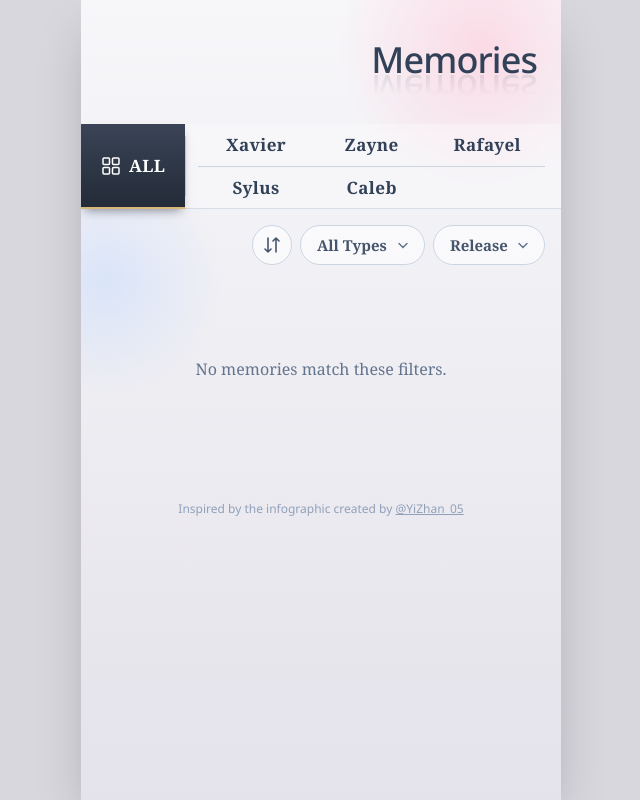
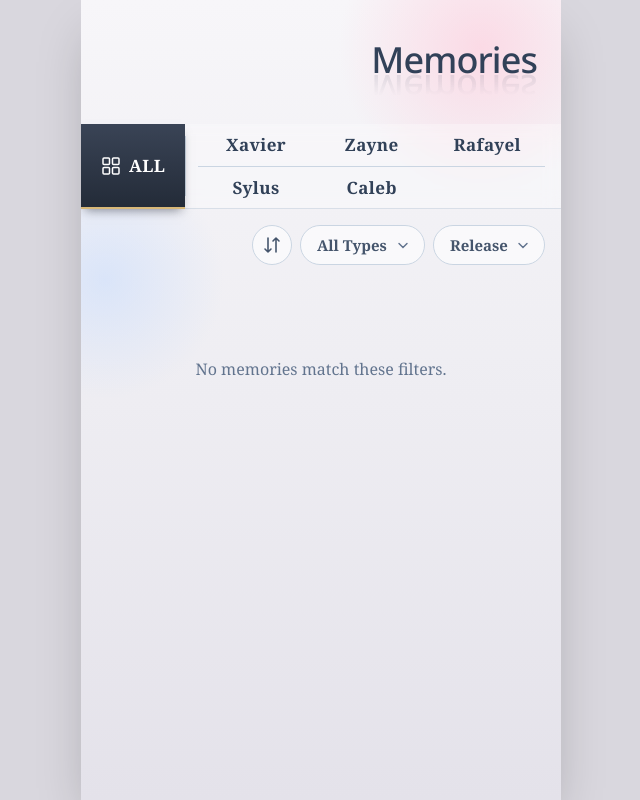
Before and after one commit to lplaseski/lads-cards, a Next.js app: page / in a window 1280 px wide. Shown: the whole page, without its empty margins (319-959 px from the left). Built offline with nearby package versions, Linux system fonts and the light colour scheme.

Commit message:
Remove old attribution

```diff
--- a/src/app/components/MemoriesGallery.tsx
+++ b/src/app/components/MemoriesGallery.tsx
@@ -200,12 +200,6 @@ const MemoriesGallery = ({ cards }: { cards: GalleryCard[] }) => {
               No memories match these filters.
             </p>
           )}
-          <footer className='mt-10 text-center text-xs text-slate-400'>
-            Inspired by the infographic created by{' '}
-            <a className='underline' href='https://x.com/YiZhan_05'>
-              @YiZhan_05
-            </a>
-          </footer>
         </main>
       </div>
     </div>
```
